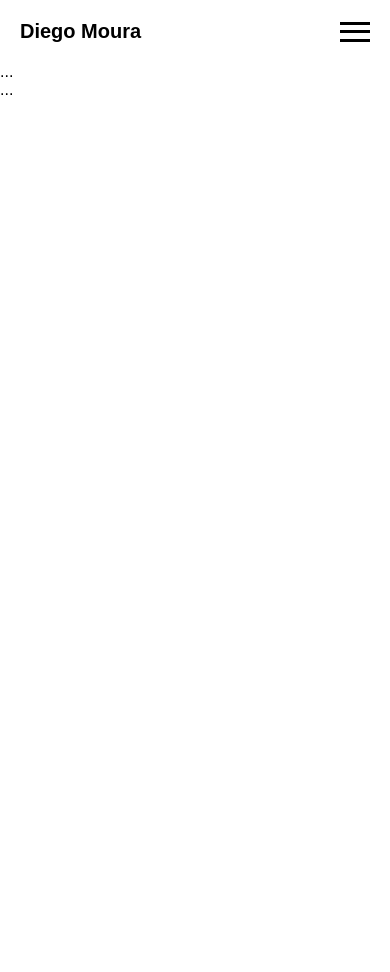
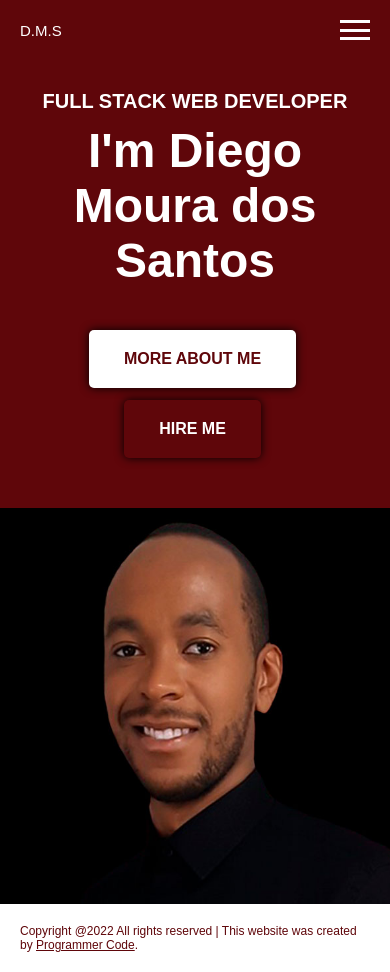
Before and after one commit to ProgrammerCodeOficial/0005-PersonalWebsiteProject, a plain HTML site: page index.html in a window 390 px wide. Before the commit the page ends 844 px from the top, so only its background shows below. Drawn offline with Linux system fonts and the light colour scheme.

Commit message:
Estilizando Website e deixando responsivo

```diff
--- a/assets/css/styles.css
+++ b/assets/css/styles.css
@@ -8,11 +8,16 @@ header {
     display: flex;
     justify-content: space-between;
     padding: 20px;
+    position: fixed;
+    left: 0;
+    right: 0;
+    top: 0;
 }
 
 header .logo {
-    font-size: 20px;
-    font-weight: bold;
+    font-size: 15px;
+    font-weight: lighter;
+    color: #FFF;
 }
 
 header .menu {
@@ -27,3 +32,127 @@ header .menu-line {
     height: 3px;
     background-color: rgb(0, 0, 0);
 }
+
+.container {
+    display: flex;
+    height: 100vh;
+
+}
+
+.container .leftside {
+    flex: 1;
+    background-color:#5f060a;
+    display: flex;
+    align-items: center;
+    padding: 0 20px;
+}
+
+.container .rightside {
+    flex: 1;
+    background-image: url(../images/diego3.jpg);
+    background-size: cover;
+    background-position: center top;
+}
+
+.container .info {
+    color: #FFF;
+}
+
+.container .info .profession {
+    font-weight: bold;
+    text-transform: uppercase;
+    font-size: 20px;
+}
+
+.container .info .name {
+    font-weight: bold;
+    font-size: 48px;
+    margin-top: 10px;
+    margin-bottom: 30px;
+}
+
+.container .info .buttons a {
+    display: inline-block;
+    background-color: #FFF;
+    color:#5f060a;
+    padding: 20px 35px;
+    font-size: 16px;
+    text-decoration: none;
+    text-transform: uppercase;
+    font-weight: bold;
+    box-shadow: 0px 0px 10px #000;
+    border-radius: 5px;
+    margin-right: 5px;
+}
+
+.container .info .buttons a.light {
+    color: #FFF;
+    background-color: #5f060a;
+}
+
+.container .info .buttons a:hover {
+    opacity: 0.7;
+}
+
+footer {
+    position: fixed;
+    left: 0;
+    right: 0;
+    bottom: 0;
+    padding: 20px;
+    color: #FFF;
+    font-size: 12px;
+    font-weight: lighter;
+}
+
+footer a {
+    color: #FFF;
+}
+
+
+@media (max-width: 850px) {
+
+    header {
+        position: initial;
+        background-color:#5f060a ;
+    }
+
+    header .menu-line {
+        background-color: #FFF ;
+    }
+
+    .container {
+        flex-direction: column;
+    }
+
+    .container .leftside {
+        flex: none;
+        padding: 30px 20px;
+        justify-content: center;
+        text-align: center;
+    }
+
+    footer {
+        position: initial;
+        color: #5f060a;
+        font-size: 12px;
+    }
+
+    footer a {
+        color: #5f060a;
+    }
+}
+
+@media (max-width: 450px) {
+
+    .container .leftside .info {
+        font-size: 50px;
+    }
+
+    .container .leftside .info .buttons {
+        display: block;
+        margin-right: 0;
+        margin-bottom: 20px;
+    }
+
+}
--- a/index.html
+++ b/index.html
@@ -11,18 +11,28 @@
 </head>
 <body>
     <header>
-        <div class="logo">Diego Moura</div>
+        <div class="logo">D.M.S</div>
         <div class="menu">
             <div class="menu-line"></div>
             <div class="menu-line"></div>
             <div class="menu-line"></div>
         </div>
     </header>
-    <section>
-        ...
+    <section class="container">
+        <div class="leftside">
+            <div class="info">
+                <div class="profession"> Full Stack Web Developer </div>
+                <div class="name">I'm Diego Moura dos Santos</div>
+                <div class="buttons">
+                    <a href="">More About Me</a>
+                    <a href="" class="light">Hire Me</a>
+                </div>
+            </div>
+        </div>
+        <div class="rightside"></div>
     </section>
     <footer>
-        ...
+       Copyright @2022 All rights reserved | This website was created by <a href="https://www.programmercode.com.br">Programmer Code</a>.
     </footer>
 </body>
 </html>
```
Also changed, not shown: assets/images/diego3.jpg (added).
